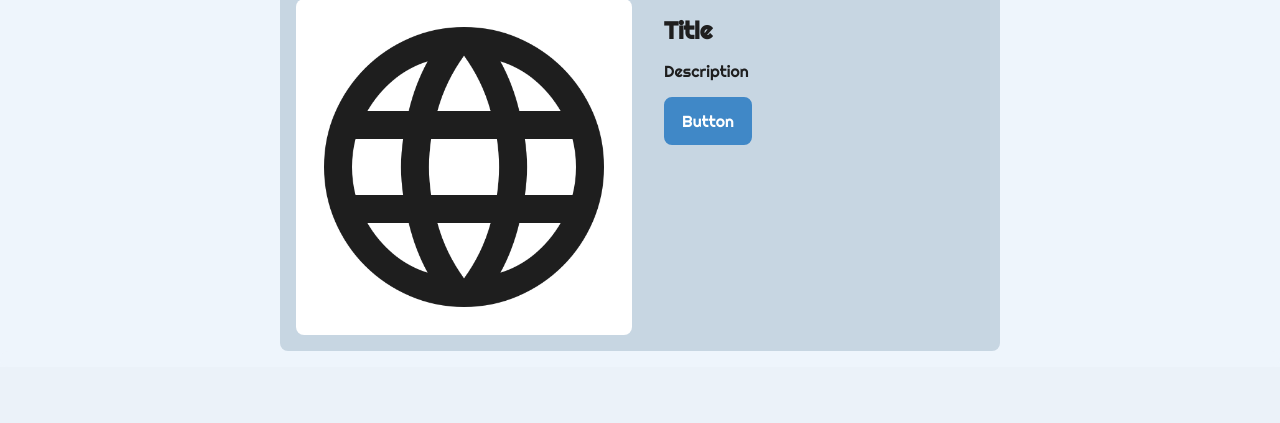
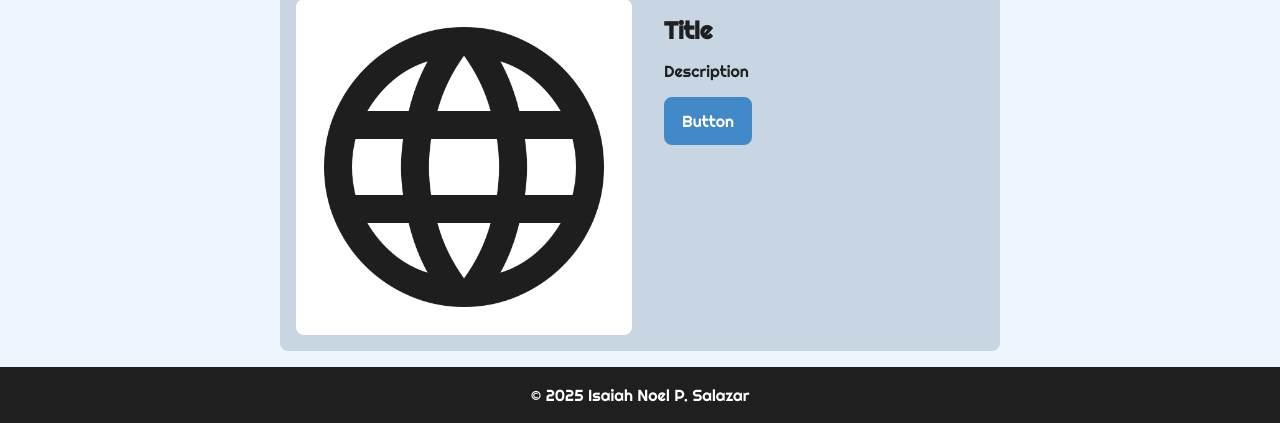
Before and after one commit to isaiahnoelsalazar/my-website_old, a PHP site: page / in a window 1280 px wide. Shown: the part 1341-1764 px from the top of the page. Before the commit the page ends 1692 px from the top, so only its background shows below. Run offline with PHP 8.4, Linux system fonts and the light colour scheme.

Commit message:
Added footer to website

```diff
--- a/css/index.css
+++ b/css/index.css
@@ -64,3 +64,35 @@ body {
     display: none;
     height: 100%;
 }
+.footer {
+    background-color: var(--black);
+    width: 100%;
+}
+.footer > p {
+    align-items: center;
+    color: white;
+    display: flex;
+    height: 56px;
+    justify-content: center;
+    margin: 0;
+}
+.sub-footer {
+    background-color: var(--black);
+    bottom: 0;
+    position: fixed;
+    width: 100%;
+}
+.sub-footer > p {
+    align-items: center;
+    color: white;
+    display: flex;
+    height: 56px;
+    justify-content: center;
+    margin: 0;
+}
+@media (max-width: 800px) {
+    .sub-footer {
+        bottom: unset;
+        position: unset;
+    }
+}
--- a/index.html
+++ b/index.html
@@ -128,6 +128,9 @@
                     </div>
                 </div>
                 <div id="spacer"></div>
+                <div class="footer">
+                    <p>© 2025 Isaiah Noel P. Salazar</p>
+                </div>
             </div>
             <div class="pages content">
                 <div id="pages-div-1">
@@ -151,6 +154,9 @@
                         <a href="https://saiaaaaaaa.github.io/women-with-baskets/">Women with Baskets</a>
                     </div>
                 </div>
+                <div class="sub-footer">
+                    <p>© 2025 Isaiah Noel P. Salazar</p>
+                </div>
             </div>
             <div class="contacts content">
                 <div id="contacts-div-1">
@@ -167,6 +173,9 @@
                         <p>isaiahnoelsalazar474@gmail.com</p>
                     </a>
                 </div>
+                <div class="sub-footer">
+                    <p>© 2025 Isaiah Noel P. Salazar</p>
+                </div>
             </div>
         </div>
     </body>
```
